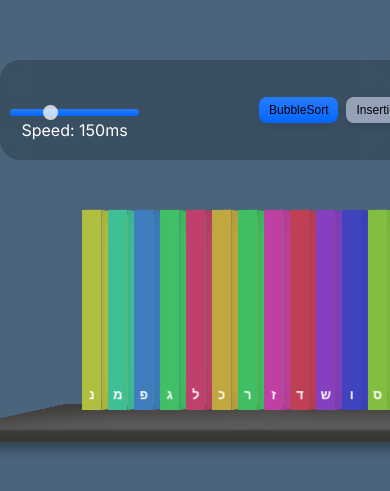
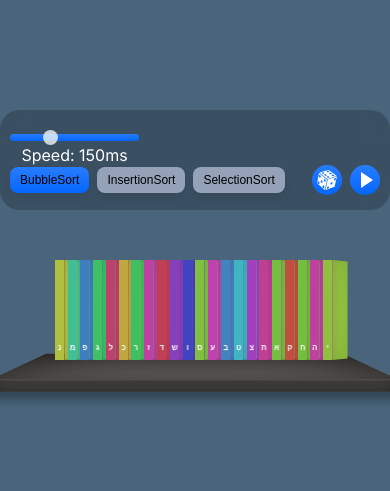
Before and after one commit to Shalev1104/bookshelf-algorithm-visualizer, a Next.js app: page / in a window 390 px wide. Shown: the part 137-628 px from the top of the page. Built offline with nearby package versions, Linux system fonts and the light colour scheme.

Commit message:
added design compatibility for mobile

```diff
--- a/src/app/components/Book/book.module.scss
+++ b/src/app/components/Book/book.module.scss
@@ -1,5 +1,4 @@
 .book-item {
-  width: 100%;
   padding: 0 0.5em;
   perspective: 2000px;
   display: block;
@@ -14,7 +13,7 @@
       display: block;
       position: absolute;
       width: 130px;
-      height: 200px;
+      height: 100%;
       transform-style: preserve-3d;
       transform-origin: 0% 50%;
       transition: transform 0.5s;
@@ -35,6 +34,29 @@
       bottom: 0.5rem;
       text-align: center;
       width: 100%;
+      font-size: 0.8em;
+      font-weight: bold;
     }
   }
 }
+
+@media screen and (max-width: 600px) {
+  .book-item {
+    padding: 0 0.4em;
+
+    .book {
+      .cover {
+        width: 60px;
+        transform: translate3d(0, 0, 3.7px);
+      }
+      .spine {
+        width: 10px;
+        height: 100px;
+      }
+
+      .name {
+        font-size: 0.5em;
+      }
+    }
+  }
+}
--- a/src/app/components/BookList/book-list.module.scss
+++ b/src/app/components/BookList/book-list.module.scss
@@ -4,3 +4,9 @@
   position: relative;
   margin: 0 5em;
 }
+
+@media screen and (max-width: 600px) {
+  .books {
+    margin: 0 2em;
+  }
+}
--- a/src/app/components/Bookshelf/Bookshelf.tsx
+++ b/src/app/components/Bookshelf/Bookshelf.tsx
@@ -7,7 +7,9 @@ const Bookshelf: React.FC = () => {
   const initialBooks = new BooksGenerator().generate();
 
   return (
-    <section>
+    <section
+      style={{ display: "flex", flexDirection: "column", margin: "0 auto" }}
+    >
       <BookList initialBooks={initialBooks} />
       <Shelf />
     </section>
--- a/src/app/components/BookshelfSettings/bookshelf-settings.module.scss
+++ b/src/app/components/BookshelfSettings/bookshelf-settings.module.scss
@@ -6,6 +6,7 @@
   height: 100px;
   gap: 10px;
   display: flex;
+  flex-wrap: wrap;
   align-items: center;
   justify-content: space-between;
   background: hsla(0, 0%, 0%, 0.2);
--- a/src/app/components/Shelf/shelf.module.scss
+++ b/src/app/components/Shelf/shelf.module.scss
@@ -6,7 +6,7 @@
   transform-style: preserve-3d;
   position: relative;
   z-index: -1;
-  translate: 15px -45px;
+  translate: 0 -45px;
 }
 
 .shelf::after {
--- a/src/app/page.module.scss
+++ b/src/app/page.module.scss
@@ -1,5 +1,6 @@
 .main {
   min-height: 100vh;
+  max-width: 1000px;
   display: flex;
   justify-content: center;
   align-items: center;
```
